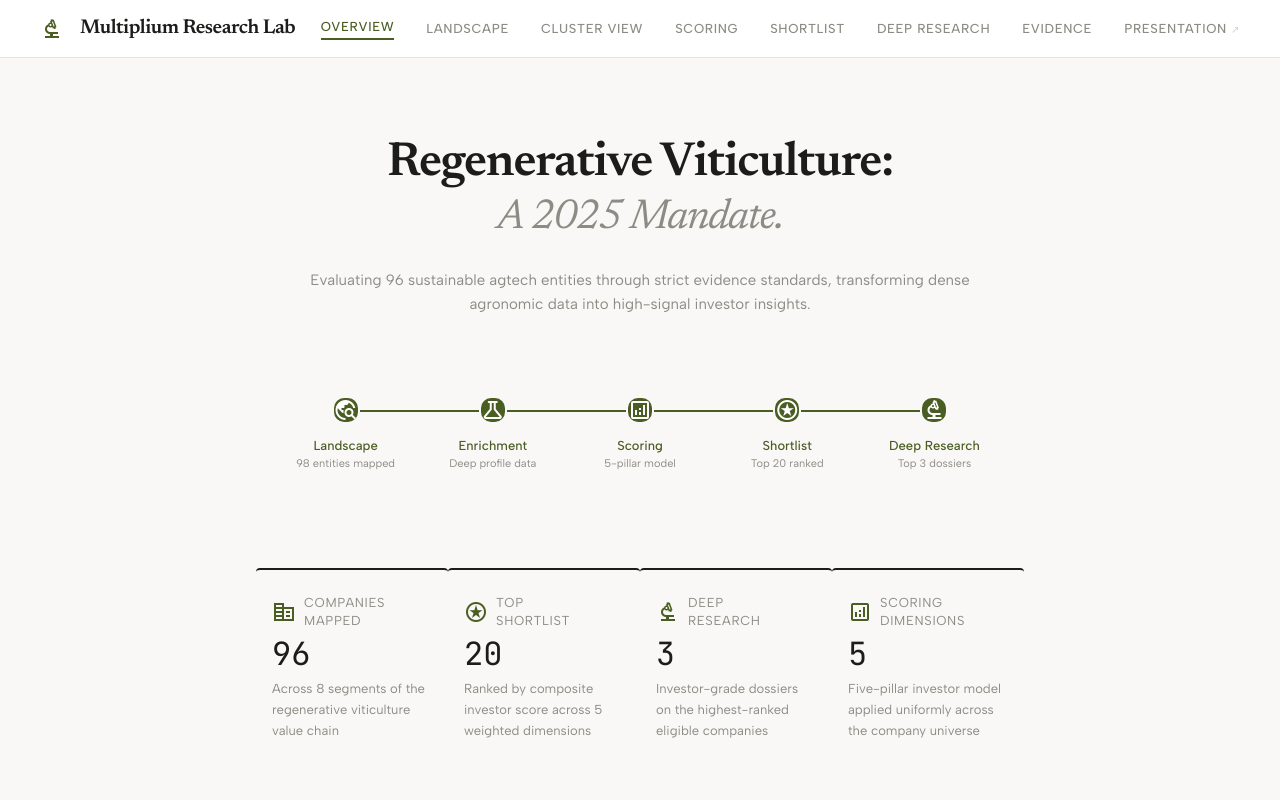
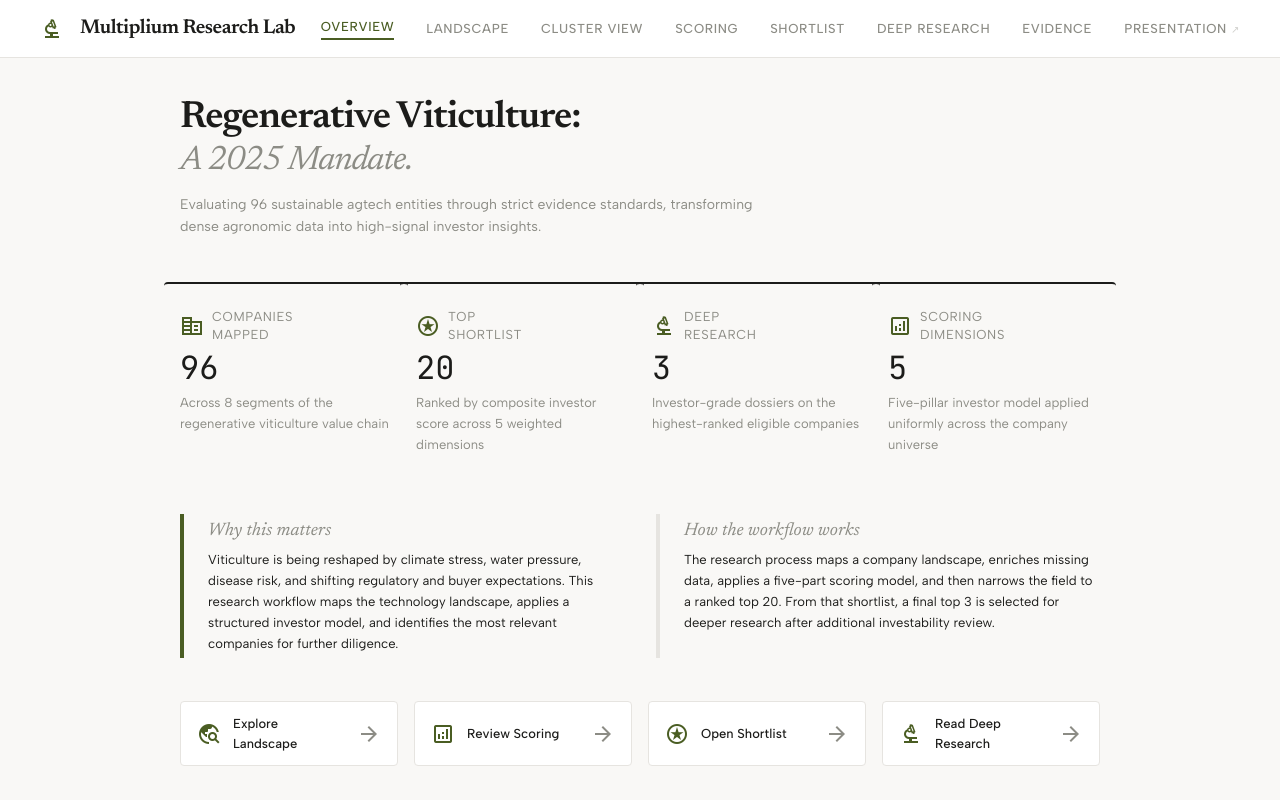
Before and after one commit to vimo33/multiplium-research-lab, a Next.js app: page /overview in a window 1280 px wide. Shown: the top 800 px of the page. Built offline with nearby package versions, Linux system fonts and the light colour scheme.

Commit message:
Overview: remove process steps, single-screen fixed-height layout

```diff
--- a/app/overview/page.tsx
+++ b/app/overview/page.tsx
@@ -1,53 +1,27 @@
 import Link from "next/link";
 import { getScoringMeta } from "@/lib/data";
-import PageContainer from "@/components/layout/PageContainer";
 import MetricCard from "@/components/cards/MetricCard";
-
-const STEPS = [
-  { icon: "travel_explore", label: "Landscape",  desc: "98 entities mapped" },
-  { icon: "science",        label: "Enrichment", desc: "Deep profile data" },
-  { icon: "analytics",      label: "Scoring",    desc: "5-pillar model" },
-  { icon: "stars",          label: "Shortlist",  desc: "Top 20 ranked" },
-  { icon: "biotech",        label: "Deep Research", desc: "Top 3 dossiers" },
-];
 
 export default function OverviewPage() {
   const meta = getScoringMeta();
 
   return (
-    <PageContainer variant="editorial">
+    <div className="h-[calc(100vh-52px)] flex flex-col justify-between max-w-[1000px] mx-auto px-10 py-10 overflow-hidden">
+
       {/* Thesis */}
-      <section className="mb-20 text-center">
-        <h2 className="font-display text-[48px] font-semibold leading-[1.1] tracking-tight">
+      <section>
+        <h2 className="font-display text-[38px] font-semibold leading-[1.1] tracking-tight">
           Regenerative Viticulture:<br />
-          <span className="italic text-text-muted font-normal text-[42px]">A 2025 Mandate.</span>
+          <span className="italic text-text-muted font-normal text-[34px]">A 2025 Mandate.</span>
         </h2>
-        <p className="mt-6 font-sans text-[15px] text-text-muted max-w-2xl mx-auto leading-relaxed">
+        <p className="mt-3 font-sans text-[14px] text-text-muted max-w-xl leading-relaxed">
           Evaluating {meta.totalCompanies} sustainable agtech entities through strict evidence standards,
           transforming dense agronomic data into high-signal investor insights.
         </p>
       </section>
 
-      {/* Process ribbon */}
-      <section className="mb-24 relative">
-        <div className="absolute top-[14px] left-[10%] right-[10%] h-[2px] bg-primary -z-10" />
-        <div className="flex justify-between">
-          {STEPS.map((step, i) => (
-            <div key={i} className="flex flex-col items-center gap-3 flex-1">
-              <div className="w-7 h-7 rounded-full flex items-center justify-center border-2 border-background-light z-10 bg-primary text-surface">
-                <span className="material-symbols-outlined text-[14px]">{step.icon}</span>
-              </div>
-              <div className="text-center">
-                <p className="font-sans text-[13px] font-medium text-primary">{step.label}</p>
-                <p className="font-sans text-[11px] text-text-muted">{step.desc}</p>
-              </div>
-            </div>
-          ))}
-        </div>
-      </section>
-
       {/* Metrics */}
-      <section className="mb-20 grid grid-cols-4 gap-8">
+      <section className="grid grid-cols-4 gap-6">
         <MetricCard icon="corporate_fare" label="Companies Mapped" value={meta.totalCompanies}
           description="Across 8 segments of the regenerative viticulture value chain" />
         <MetricCard icon="stars" label="Top Shortlist" value={meta.topShortlist}
@@ -58,42 +32,43 @@ export default function OverviewPage() {
           description="Five-pillar investor model applied uniformly across the company universe" />
       </section>
 
-      {/* Why this matters */}
-      <section className="mb-20 border-l-4 border-primary pl-8 py-2">
-        <h3 className="font-display text-[21px] italic text-text-muted mb-2">Why this matters</h3>
-        <p className="font-sans text-[15px] text-text-main leading-relaxed">
+      {/* Context blocks */}
+      <section className="grid grid-cols-2 gap-8">
+        <div className="border-l-4 border-primary pl-6 py-1">
+          <h3 className="font-display text-[18px] italic text-text-muted mb-1">Why this matters</h3>
+          <p className="font-sans text-[13px] text-text-main leading-relaxed">
             Viticulture is being reshaped by climate stress, water pressure, disease risk, and shifting
             regulatory and buyer expectations. This research workflow maps the technology landscape,
             applies a structured investor model, and identifies the most relevant companies for further diligence.
           </p>
-      </section>
-
-      {/* How the workflow works */}
-      <section className="mb-20 border-l-4 border-border-color pl-8 py-2">
-        <h3 className="font-display text-[21px] italic text-text-muted mb-2">How the workflow works</h3>
-        <p className="font-sans text-[15px] text-text-main leading-relaxed">
+        </div>
+        <div className="border-l-4 border-border-color pl-6 py-1">
+          <h3 className="font-display text-[18px] italic text-text-muted mb-1">How the workflow works</h3>
+          <p className="font-sans text-[13px] text-text-main leading-relaxed">
             The research process maps a company landscape, enriches missing data, applies a five-part
             scoring model, and then narrows the field to a ranked top 20. From that shortlist, a final
             top 3 is selected for deeper research after additional investability review.
           </p>
+        </div>
       </section>
 
       {/* CTAs */}
-      <section className="grid grid-cols-2 md:grid-cols-4 gap-4">
+      <section className="grid grid-cols-4 gap-4">
         {[
-          { label: "Explore Landscape", href: "/landscape", icon: "travel_explore" },
-          { label: "Review Scoring",    href: "/scoring",   icon: "analytics" },
-          { label: "Open Shortlist",    href: "/shortlist", icon: "stars" },
+          { label: "Explore Landscape",  href: "/landscape",     icon: "travel_explore" },
+          { label: "Review Scoring",     href: "/scoring",       icon: "analytics" },
+          { label: "Open Shortlist",     href: "/shortlist",     icon: "stars" },
           { label: "Read Deep Research", href: "/deep-research", icon: "biotech" },
         ].map(({ label, href, icon }) => (
           <Link key={href} href={href}
-            className="flex items-center gap-3 border border-border-color bg-surface px-5 py-4 rounded-sm hover:border-primary/40 hover:shadow-sm transition-all group">
-            <span className="material-symbols-outlined text-primary">{icon}</span>
+            className="flex items-center gap-3 border border-border-color bg-surface px-4 py-3 rounded-sm hover:border-primary/40 hover:shadow-sm transition-all group">
+            <span className="material-symbols-outlined text-primary text-[18px]">{icon}</span>
             <span className="font-sans text-[13px] font-medium group-hover:text-primary transition-colors">{label}</span>
-            <span className="material-symbols-outlined text-[16px] text-text-muted ml-auto">arrow_forward</span>
+            <span className="material-symbols-outlined text-[14px] text-text-muted ml-auto">arrow_forward</span>
           </Link>
         ))}
       </section>
-    </PageContainer>
+
+    </div>
   );
 }
```
Lines whose indentation alone changed are shown as unchanged.
